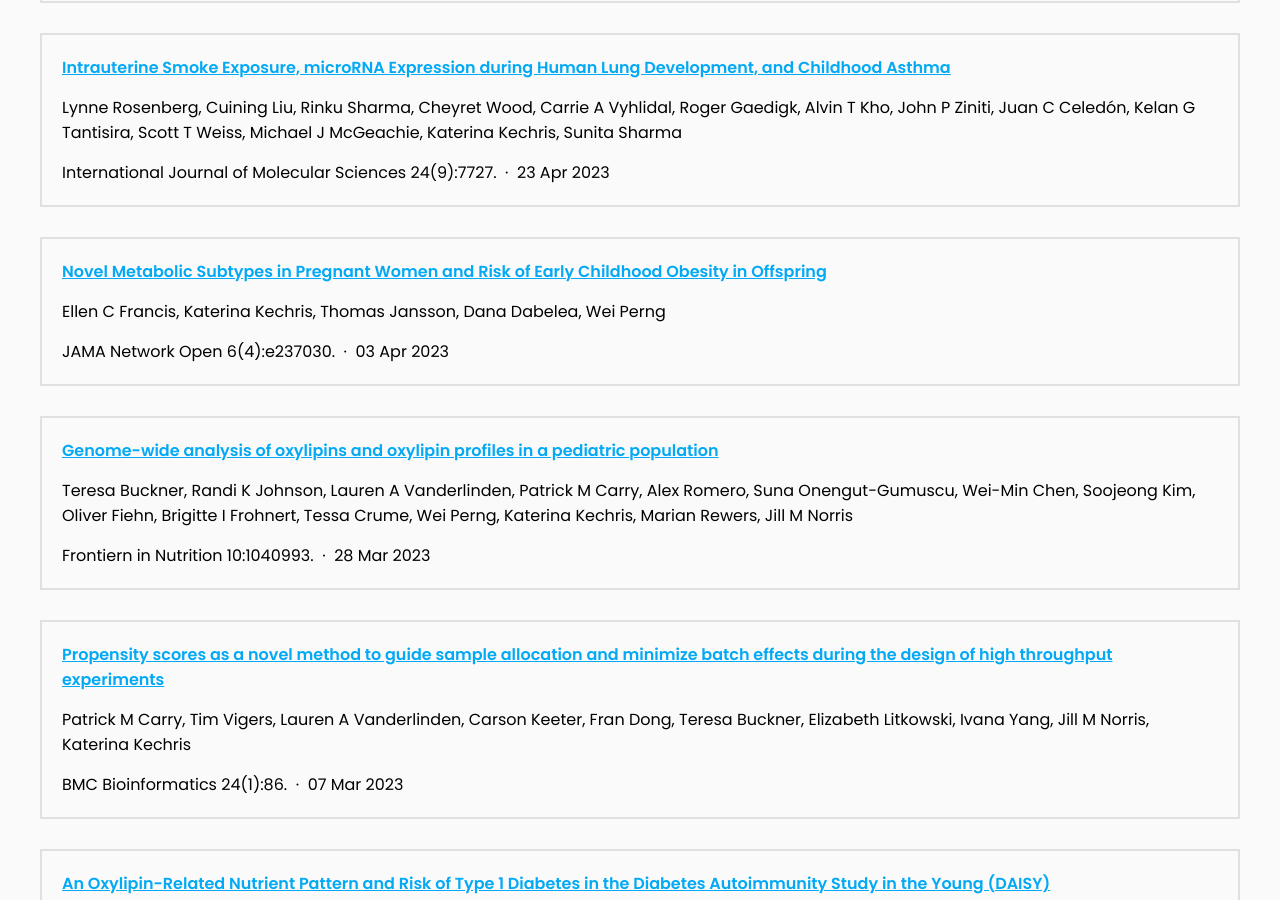
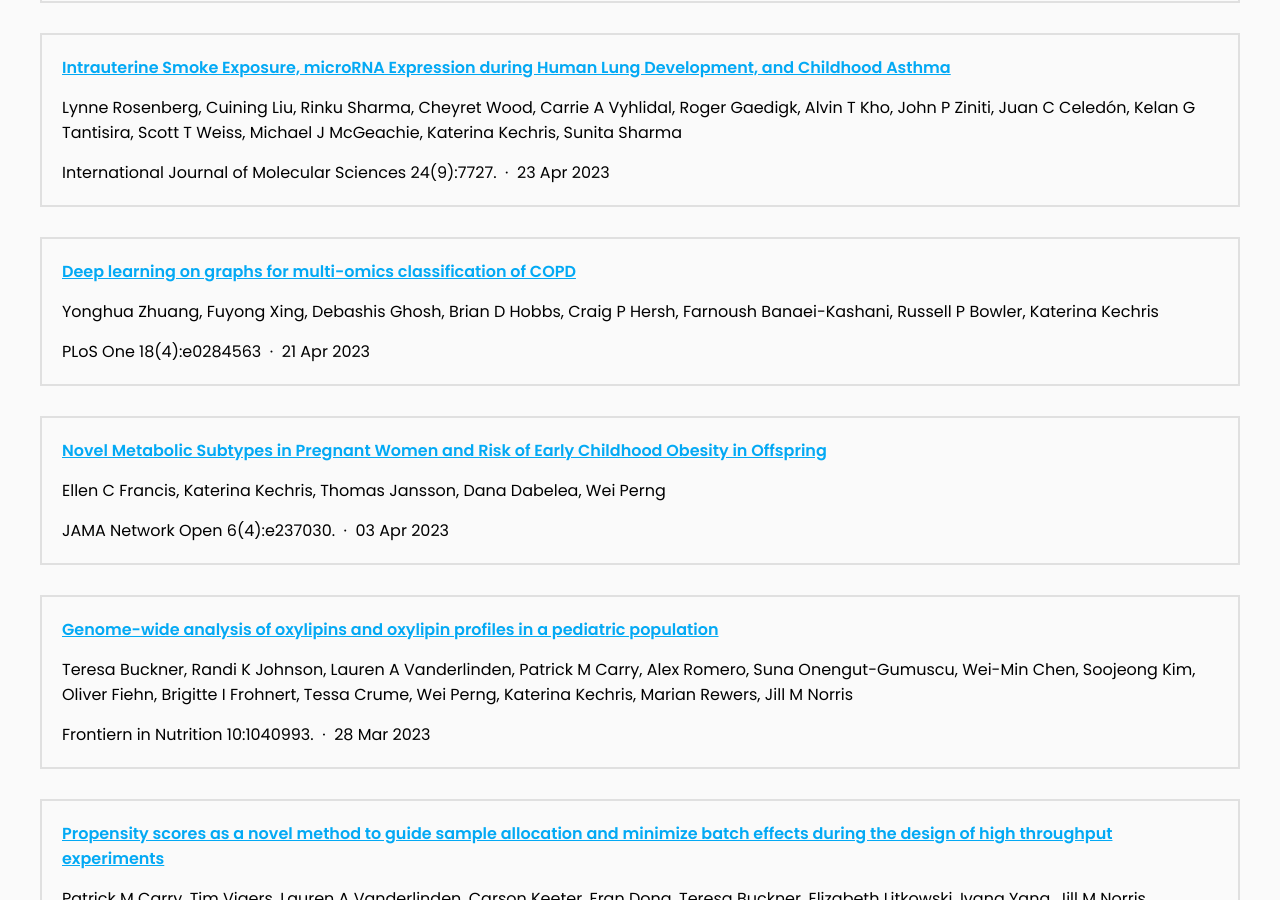
Before and after one commit to KechrisLab/kechrislab.github.io, a Jekyll site: the page built from Publications/index.md, in a window 1280 px wide and 900 px high, scrolled down 1602 px. Built offline with Jekyll 4.4.1, drawn with Linux system fonts in a browser that asks for light colours; some of the changed text lies outside the part shown.

Commit message:
Generate citations

```diff
--- a/_data/citations.yaml
+++ b/_data/citations.yaml
@@ -14,25 +14,21 @@
   date: '2023-01-06'
   link: https://www.ncbi.nlm.nih.gov/pmc/articles/PMC9821764/
   _cache: d192874e902e48ee516700fe638b4bf9008fa146ce81d0913b08e5767bcd3105
-- id: pmc:PMC8386883
-  title: Multi-omics subtyping pipeline for chronic obstructive pulmonary disease
-  authors:
-  - Lucas A Gillenwater
-  - Shahab Helmi
-  - Evan Stene
-  - Katherine A Pratte
+- id: pmc:PMC10121008
+  title: Deep learning on graphs for multi-omics classification of COPD
+  authors:
   - Yonghua Zhuang
-  - Ronald P Schuyler
-  - Leslie Lange
-  - Peter J Castaldi
+  - Fuyong Xing
+  - Debashis Ghosh
+  - Brian D Hobbs
   - Craig P Hersh
   - Farnoush Banaei-Kashani
   - Russell P Bowler
-  - Katerina J Kechris
-  publisher: PLoS One. 16:e0255337
-  date: '2021-08-25'
-  link: https://www.ncbi.nlm.nih.gov/pmc/articles/PMC8386883/
-  _cache: 4ac309a3e6af63371082c19fbf1de4615b3e7ecea2be923cd92b392af52a35c2
+  - Katerina Kechris
+  publisher: PLoS One 18(4):e0284563
+  date: '2023-04-21'
+  link: https://www.ncbi.nlm.nih.gov/pmc/articles/PMC10121008/
+  _cache: 78951bcac1a37364d6b9acf83303671ffebe6242dbf14335830834b210fbe521
 - id: doi:10.1371/journal.pcbi.1008986
   title: 'PaIRKAT: A pathway integrated regression-based kernel association test with
     applications to metabolomics and COPD phenotypes'
@@ -312,6 +308,25 @@
   date: '2021-10-02'
   link: https://www.ncbi.nlm.nih.gov/pmc/articles/PMC8540572/
   _cache: b1dd837f698fd2275ff390e0b22c2fdb48a857029b97ae06dbe6a23401d591c9
+- id: pmc:PMC8386883
+  title: Multi-omics subtyping pipeline for chronic obstructive pulmonary disease
+  authors:
+  - Lucas A Gillenwater
+  - Shahab Helmi
+  - Evan Stene
+  - Katherine A Pratte
+  - Yonghua Zhuang
+  - Ronald P Schuyler
+  - Leslie Lange
+  - Peter J Castaldi
+  - Craig P Hersh
+  - Farnoush Banaei-Kashani
+  - Russell P Bowler
+  - Katerina J Kechris
+  publisher: PLoS One 16:e0255337
+  date: '2021-08-25'
+  link: https://www.ncbi.nlm.nih.gov/pmc/articles/PMC8386883/
+  _cache: 26776f5cf647c24e638d3fed2f9cc01178be4cf7c013324f6a03cee01be3c515
 - id: pmc:PMC8424820
   title: An effective processing pipeline for harmonizing DNA methylation data from
     Illumina's 450K and EPIC platforms for epidemiological studies
```
